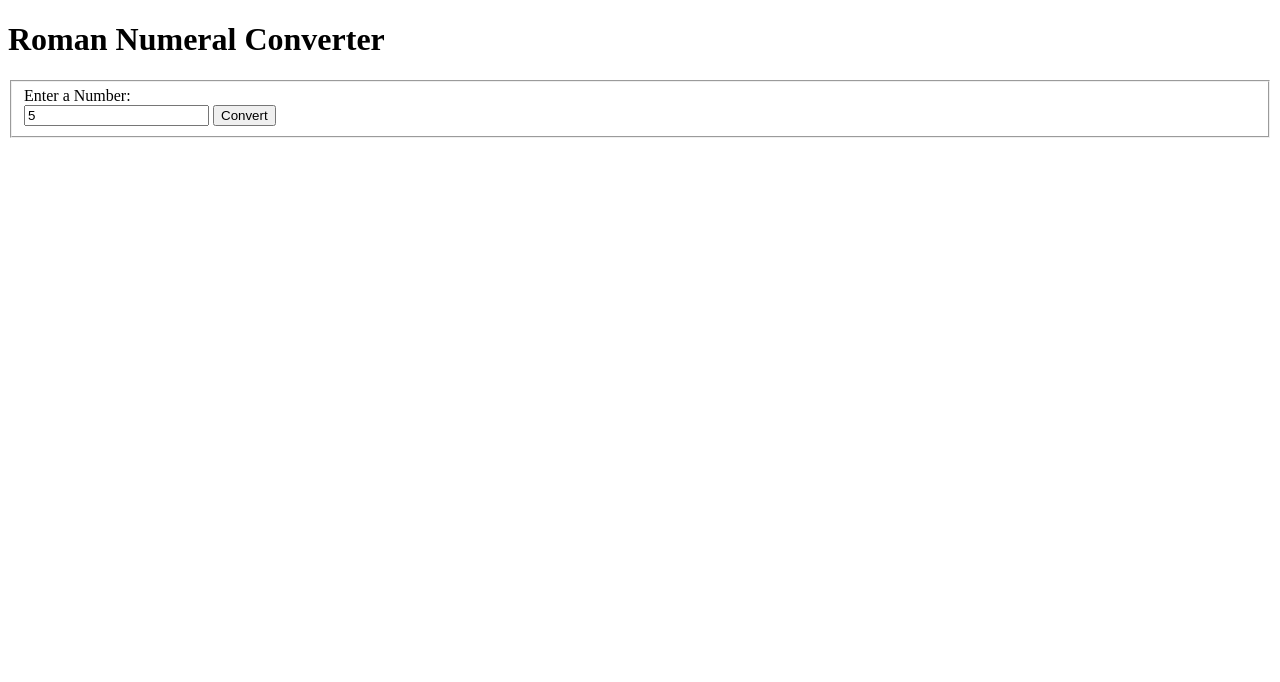
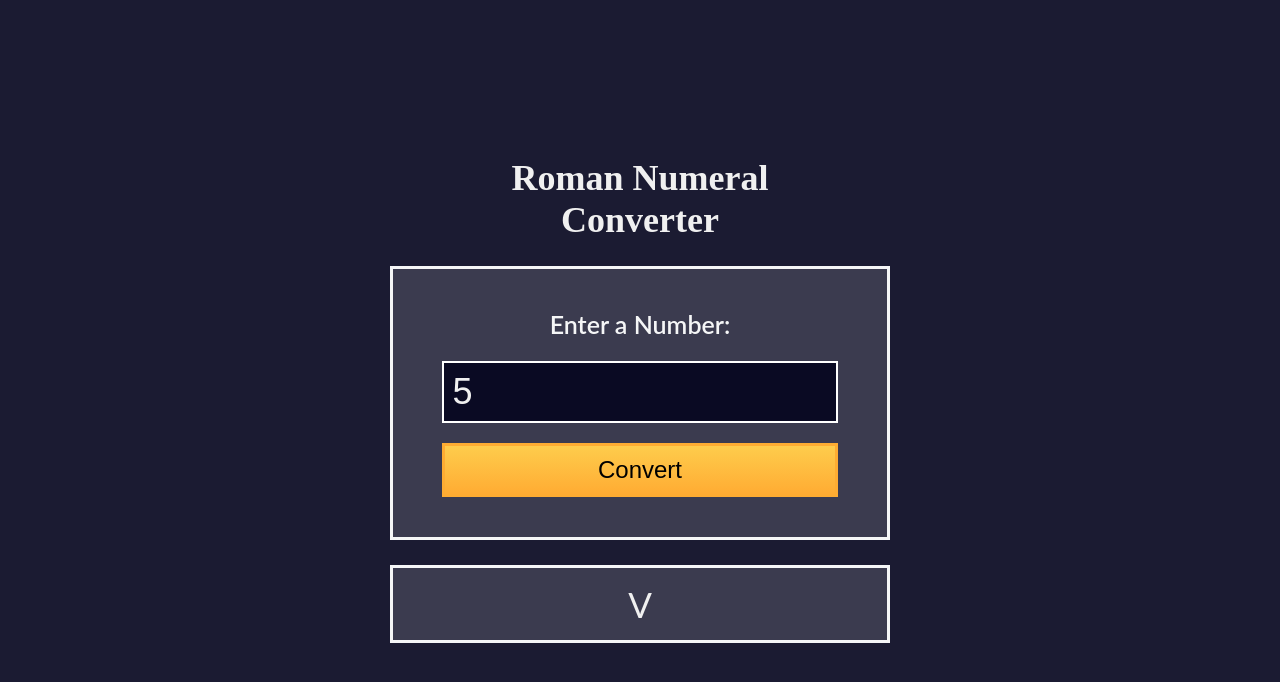
Before and after one commit to NightShift0607/Roman-Numeral-Converter-Website, a plain HTML site: page index.html in a window 1280 px wide. Both pictures are taken after typing "5" into the empty fields and a click on the button "Convert". Drawn offline with Linux system fonts and the light colour scheme; a web font is replaced by a local one.

Commit message:
Final Commit

```diff
--- a/index.html
+++ b/index.html
@@ -15,11 +15,11 @@
     <main>
       <h1>Roman Numeral Converter</h1>
       <form id="form" class="form">
-        <fieldset>
+        <div class="field">
           <label for="number">Enter a Number:</label><br />
           <input type="number" id="number" required />
           <button type="button" id="convert-btn">Convert</button>
-        </fieldset>
+        </div>
       </form>
       <div id="output" class="output hidden"></div>
     </main>
--- a/script.js
+++ b/script.js
@@ -0,0 +1,79 @@
+const userInput = document.querySelector("#number");
+const convertBtn = document.querySelector("#convert-btn");
+const output = document.querySelector("#output");
+const ref = [
+  ["M", 1000],
+  ["CM", 900],
+  ["D", 500],
+  ["CD", 400],
+  ["C", 100],
+  ["XC", 90],
+  ["L", 50],
+  ["XL", 40],
+  ["X", 10],
+  ["IX", 9],
+  ["V", 5],
+  ["IV", 4],
+  ["I", 1],
+];
+
+document.querySelector("form").addEventListener("submit", (e) => {
+  e.preventDefault();
+});
+
+function convertToRoman(num) {
+  let res = [];
+
+  ref.forEach((arr) => {
+    while (num >= arr[1]) {
+      res.push(arr[0]);
+      num -= arr[1];
+    }
+  });
+
+  return res.join("");
+}
+
+function outputDisplay(op) {
+  let text;
+  if (op === "NaN") {
+    text = "Please enter a valid number";
+    output.classList.add("error");
+  } else if (op < 1) {
+    text = "Please enter a number greater than or equal to 1";
+    output.classList.add("error");
+  } else if (op > 3999) {
+    text = "Please enter a number less than or equal to 3999";
+    output.classList.add("error");
+  } else {
+    text = op;
+  }
+  output.innerHTML = text;
+  output.classList.remove("hidden");
+}
+
+convertBtn.addEventListener("click", () => {
+  let inp = userInput.value;
+  inp = parseInt(inp, 10);
+  if (isNaN(inp)) {
+    outputDisplay("NaN");
+  } else if (inp > 3999 || inp < 1) {
+    outputDisplay(inp);
+  } else {
+    outputDisplay(convertToRoman(inp));
+  }
+});
+
+userInput.addEventListener("keydown", (e) => {
+  if (e.key == "Enter") {
+    let inp = userInput.value;
+    inp = parseInt(inp, 10);
+    if (isNaN(inp)) {
+      outputDisplay(NaN);
+    } else if (inp > 3999 || inp < 1) {
+      outputDisplay(inp);
+    } else {
+      outputDisplay(convertToRoman(inp));
+    }
+  }
+});
--- a/styles.css
+++ b/styles.css
@@ -0,0 +1,94 @@
+* {
+  margin: 0;
+  padding: 0;
+  box-sizing: border-box;
+}
+
+body {
+  background-color: #1b1b32;
+  color: #f0f0f0;
+  font-family: "Lato", Arial, Helvetica, sans-serif;
+  font-size: 18px;
+}
+
+main {
+  display: flex;
+  align-items: center;
+  justify-content: center;
+  flex-direction: column;
+  min-height: 100vh;
+  width: 100%;
+}
+
+h1 {
+  font-family: "Castoro Titling";
+  text-align: center;
+  max-width: 350px;
+}
+
+form {
+  color: #f5f6f7;
+  border: 3px solid #f5f6f7;
+  padding: 40px 0;
+  text-align: center;
+  width: 90%;
+  max-width: 500px;
+  background-color: #3b3b4f;
+  margin: 25px;
+}
+
+.field {
+  height: 100%;
+  width: 100%;
+  display: flex;
+  flex-direction: column;
+  align-items: center;
+  justify-content: center;
+}
+
+label {
+  font-weight: 600;
+  font-size: 25px;
+}
+
+input {
+  font-size: 36px;
+  padding: 8px;
+  background-color: #0a0a23;
+  border: 2px solid #fff;
+  outline: none;
+  color: #f0f0f0;
+  width: 80%;
+  margin-bottom: 20px;
+}
+
+button {
+  font-size: 24px;
+  background: linear-gradient(#fecc4c, #ffac33);
+  border: 3px solid #feac32;
+  padding: 10px;
+  width: 80%;
+}
+
+.output {
+  border: 3px solid #f5f6f7;
+  background-color: #3b3b4f;
+  color: #f0f0f0;
+  font-size: 35px;
+  padding: 15px;
+  width: 100%;
+  max-width: 500px;
+  text-align: center;
+  overflow-y: auto;
+  word-wrap: break-word;
+}
+
+.error {
+  background-color: #ffadad;
+  border: 3px solid #850000;
+  color: #850000;
+}
+
+.hidden {
+  display: none;
+}
```
